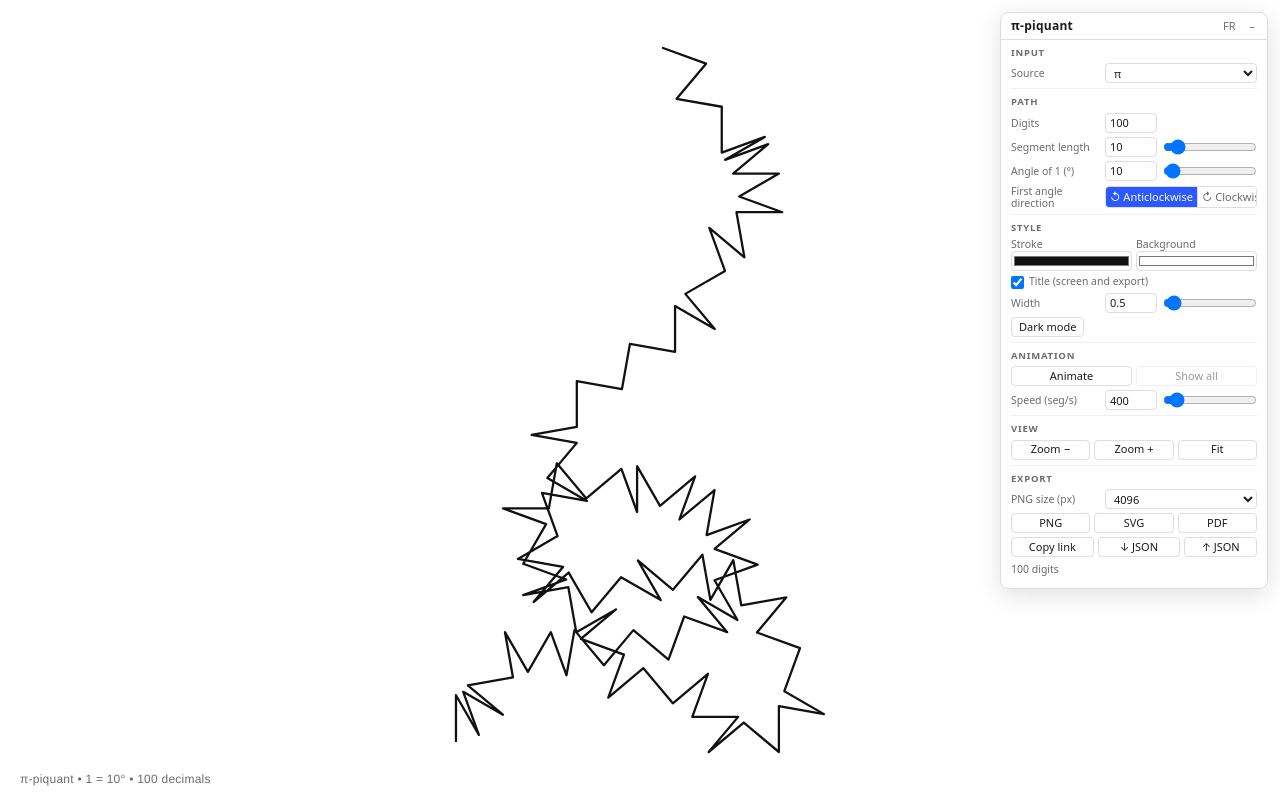
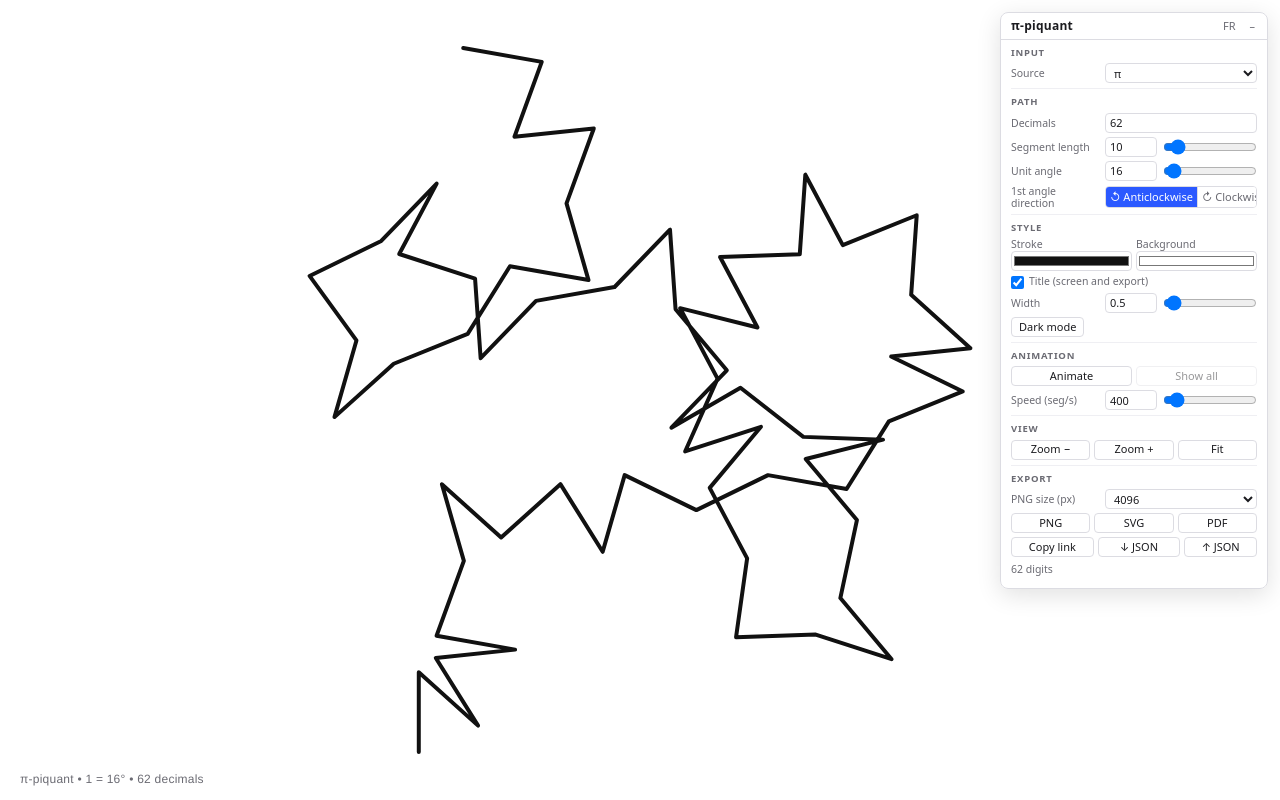
Before and after one commit to charlescoiffier/pi-piquant, a website built with Vite: page index.html in a window 1280 px wide. Built offline with nearby package versions, Linux system fonts and the light colour scheme.

Commit message:
Valeurs initiales aléatoires, libellés et ajustements de l'interface
- Ouverture avec un nombre de décimales aléatoire (10-200) et un angle
  unitaire entier aléatoire (1-90°), sauf lien de partage
- Libellés : Nb de décimales, Angle unitaire, Sens 1er angle, Chiffres
- Bouton « Choisir une image » aligné à droite, champ des décimales élargi
- Bouton de dépliage « + » quand la fenêtre est pliée, largeur fixe
- « Tout afficher » actif pendant l'animation ou en pause tant que le tracé
  est incomplet
- SVG : taille 100 % pour un aperçu ajusté à la fenêtre
- Exports : titre « π-piquant • 1 = XX° • XXX décimales » et noms de fichiers
  explicites, PDF A4 uniquement (titre rendu en image pour le « π »)

Co-Authored-By: Claude Sonnet 5.5 <noreply@anthropic.com>

```diff
--- a/src/main.ts
+++ b/src/main.ts
@@ -14,7 +14,15 @@ const fromHash = () => {
   return m ? decodeParams(m[1]) : null;
 };
 
-let params: Params = fromHash() ?? { ...DEFAULTS, lang: navigator.language.startsWith('fr') ? 'fr' : 'en' };
+const randInt = (min: number, max: number) => min + Math.floor(Math.random() * (max - min + 1));
+
+// Sans lien de partage : décimales au hasard (10-200) et angle unitaire entier au hasard (1-90°)
+let params: Params = fromHash() ?? {
+  ...DEFAULTS,
+  count: randInt(10, 200),
+  coef: randInt(1, 90),
+  lang: navigator.language.startsWith('fr') ? 'fr' : 'en',
+};
 let digits: Uint8Array = new Uint8Array(0);
 let path: PathResult = buildPath(digits, params);
 let image: ImageSource | null = null;
--- a/src/style.css
+++ b/src/style.css
@@ -71,3 +71,5 @@ button.ghost { height: 18px; padding: 0 5px; border-color: transparent; backgrou
   .panel { right: 8px; top: 8px; }
 }
 button:disabled { opacity: .45; cursor: default; background: #fff; }
+.num.solo input[type=number] { width: 100%; flex: 1; }
+.right { display: flex; justify-content: flex-end; margin-bottom: 4px; }
--- a/src/ui/i18n.ts
+++ b/src/ui/i18n.ts
@@ -5,11 +5,11 @@ const dict = {
     title: 'π-piquant',
     source: 'Source',
     pi: 'π', e: 'e', phi: 'φ (nombre d’or)', sqrt2: '√2',
-    free: 'Chiffres libres', text: 'Texte', image: 'Image',
-    count: 'Nb de chiffres',
+    free: 'Chiffres', text: 'Texte', image: 'Image',
+    count: 'Nb de décimales',
     segLen: 'Long. segment',
-    coef: 'Angle de 1 (°)',
-    firstDir: 'Sens du 1er angle',
+    coef: 'Angle unitaire',
+    firstDir: 'Sens 1er angle',
     showTitle: 'Titre (écran et export)',
     cw: '↻ Horaire', ccw: '↺ Anti-horaire',
     stroke: 'Trait', strokeWidth: 'Épaisseur', bg: 'Fond', dark: 'Mode sombre', light: 'Mode clair',
@@ -38,11 +38,11 @@ const dict = {
     title: 'π-piquant',
     source: 'Source',
     pi: 'π', e: 'e', phi: 'φ (golden ratio)', sqrt2: '√2',
-    free: 'Free digits', text: 'Text', image: 'Image',
-    count: 'Digits',
+    free: 'Digits', text: 'Text', image: 'Image',
+    count: 'Decimals',
     segLen: 'Segment length',
-    coef: 'Angle of 1 (°)',
-    firstDir: 'First angle direction',
+    coef: 'Unit angle',
+    firstDir: '1st angle direction',
     showTitle: 'Title (screen and export)',
     cw: '↻ Clockwise', ccw: '↺ Anticlockwise',
     stroke: 'Stroke', strokeWidth: 'Width', bg: 'Background', dark: 'Dark mode', light: 'Light mode',
--- a/src/ui/panel.ts
+++ b/src/ui/panel.ts
@@ -75,7 +75,7 @@ export function createPanel(host: El, a: PanelActions) {
   };
 
   const num = (value: number, min: number, max: number, step: number, on: (v: number) => void, slider = true) => {
-    const wrap = h('div', { class: 'num' });
+    const wrap = h('div', { class: slider ? 'num' : 'num solo' });
     const n = h('input', { type: 'number', min: String(min), max: String(max), step: String(step), value: String(value) }) as HTMLInputElement;
     const r = h('input', { type: 'range', min: String(min), max: String(max), step: String(step), value: String(value) }) as HTMLInputElement;
     const push = (v: string, src: HTMLInputElement, other: HTMLInputElement) => {
@@ -176,7 +176,7 @@ export function createPanel(host: El, a: PanelActions) {
       );
     } else if (p.source === 'image') {
       srcKids.push(
-        fileButton(t.imageFile, 'image/*', (f) => a.loadImage(f)),
+        h('div', { class: 'right' }, fileButton(t.imageFile, 'image/*', (f) => a.loadImage(f))),
         field(t.imageMode, select<Params['imageMode']>(
           [['quantile', t.quantile], ['fixed', t.fixed], ['hue', t.hue]], p.imageMode, (v) => a.set({ imageMode: v }))),
         field(t.traversal, select<Params['traversal']>(
```
